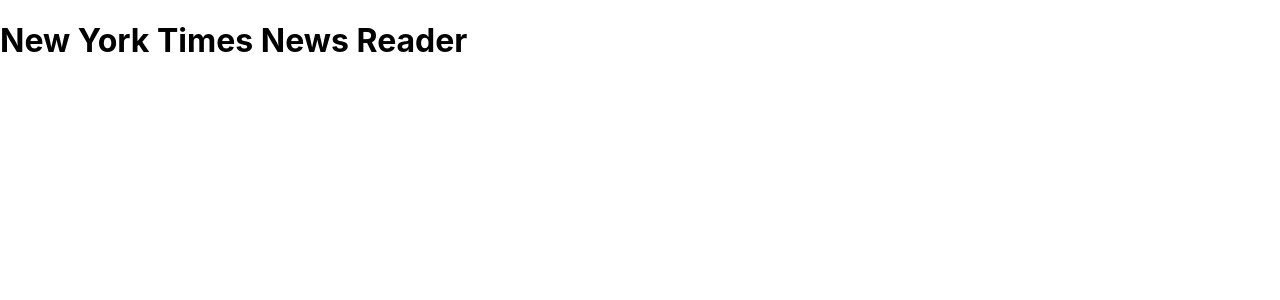
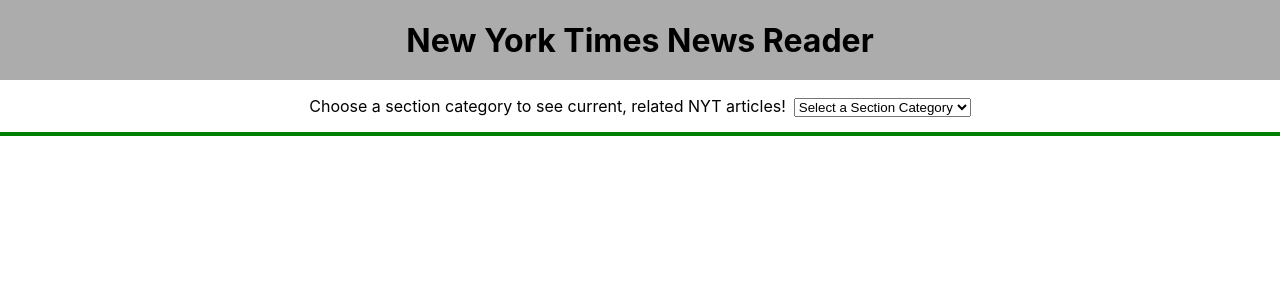
Before and after one commit to CorCanavan/nyt-news-reader, a React (Create React App) app: page / in a window 1280 px wide. Shown: the top 300 px of the page. Built offline with nearby package versions, Linux system fonts and the light colour scheme.

Commit message:
Add initial CSS, add Routes

```diff
--- a/src/Components/App/App.css
+++ b/src/Components/App/App.css
@@ -1,3 +1,11 @@
+header {
+  background-color: rgb(118, 118, 118, .6);
+  display: flex;
+  justify-content: center;
+  align-items: center;
+  height: 5rem;
+}
+
 .App {
   text-align: center;
 }
--- a/src/Components/App/App.js
+++ b/src/Components/App/App.js
@@ -1,3 +1,5 @@
+import React, { useState, useEffect } from 'react';
+import { Route } from 'react-router-dom';
 import './App.css';
 import Articles from '../Articles/Articles';
 import ArticleDetails from '../ArticleDetails/ArticleDetails';
@@ -10,6 +12,23 @@
       <header>
         <h1>New York Times News Reader</h1>
       </header>
+        <Route
+          exact path="/"
+          render={() => {
+            return <div>
+              <Dropdown />
+              <Articles />
+            </div>
+
+          }}
+        />
+        {/* <Route
+          exact path="/article/:id"
+          render={({ match }) => {
+            const articleToRender = articles.find(article => article.id === parseInt(match.params.id))
+            return <ArticleDetails {...articleToRender} />
+          }}
+        /> */}
     </main>
   )
 }
--- a/src/Components/Dropdown/Dropdown.css
+++ b/src/Components/Dropdown/Dropdown.css
@@ -0,0 +1,9 @@
+.form-wrapper {
+  display: flex;
+  justify-content: center;
+  align-items: center;
+}
+
+.dropdown-label {
+  margin-right: .5em;
+}
--- a/src/Components/Dropdown/Dropdown.js
+++ b/src/Components/Dropdown/Dropdown.js
@@ -6,10 +6,10 @@
 
   return (
     <div className="form-wrapper">
-      <h2>Choose a section category below to see current NYT articles related to that section.</h2>
+      <p className="dropdown-label">Choose a section category to see current, related NYT articles!</p>
       <form>
         <select name="selectSection" id="selectSection">
-          <option value="default" disabled>Select a Section Category</option>
+          <option value="default" disabled selected>Select a Section Category</option>
           <option value="arts">Arts</option>
           <option value="automobiles">Automobiles</option>
           <option value="books">Books</option>
--- a/src/index.js
+++ b/src/index.js
@@ -2,13 +2,14 @@
 import ReactDOM from 'react-dom/client';
 import './index.css';
 import App from './Components/App/App';
+import { BrowserRouter } from 'react-router-dom';
 import reportWebVitals from './reportWebVitals';
 
 const root = ReactDOM.createRoot(document.getElementById('root'));
 root.render(
-  <React.StrictMode>
+  <BrowserRouter>
     <App />
-  </React.StrictMode>
+  </BrowserRouter>
 );
 
 // If you want to start measuring performance in your app, pass a function
```
